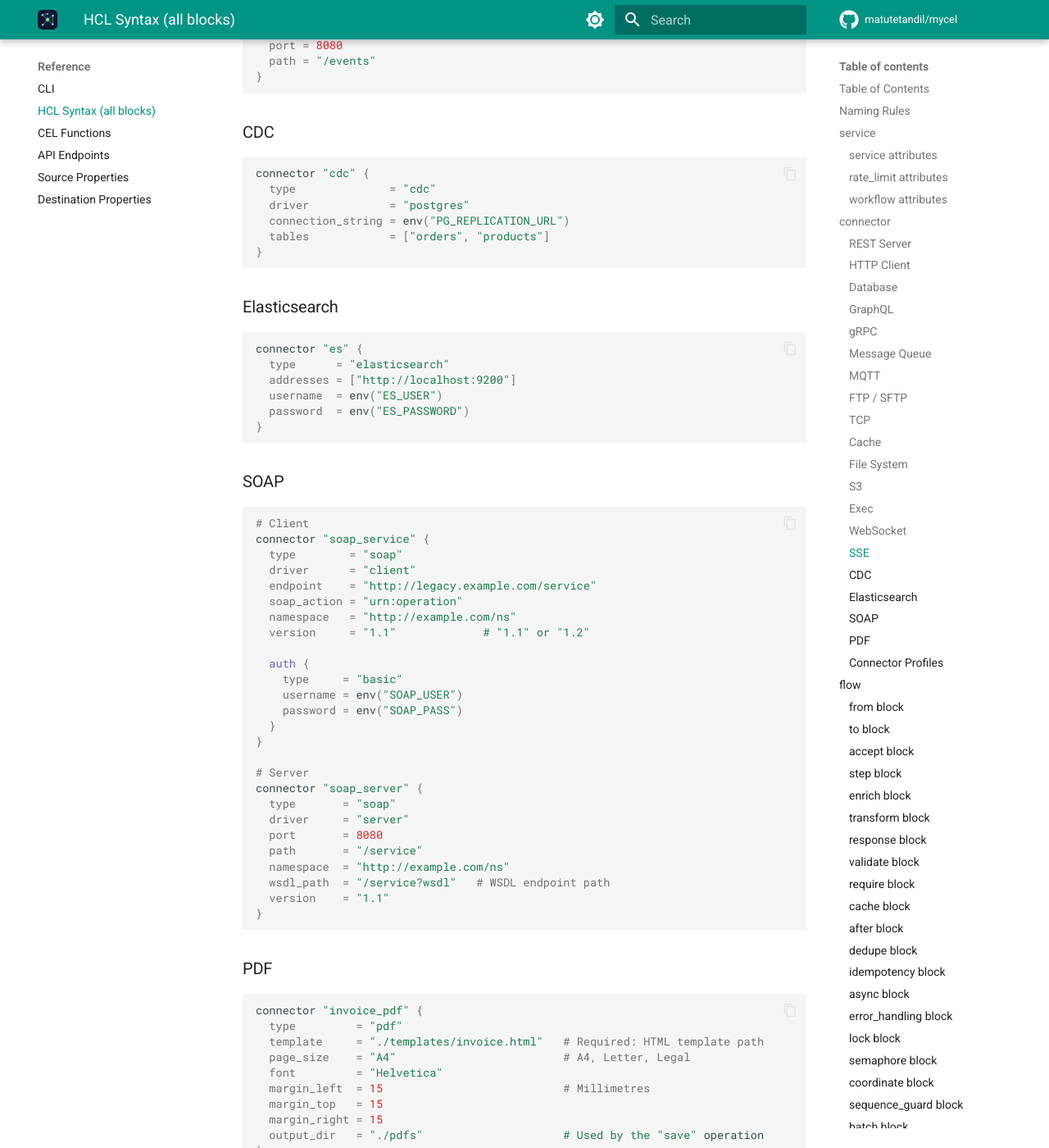
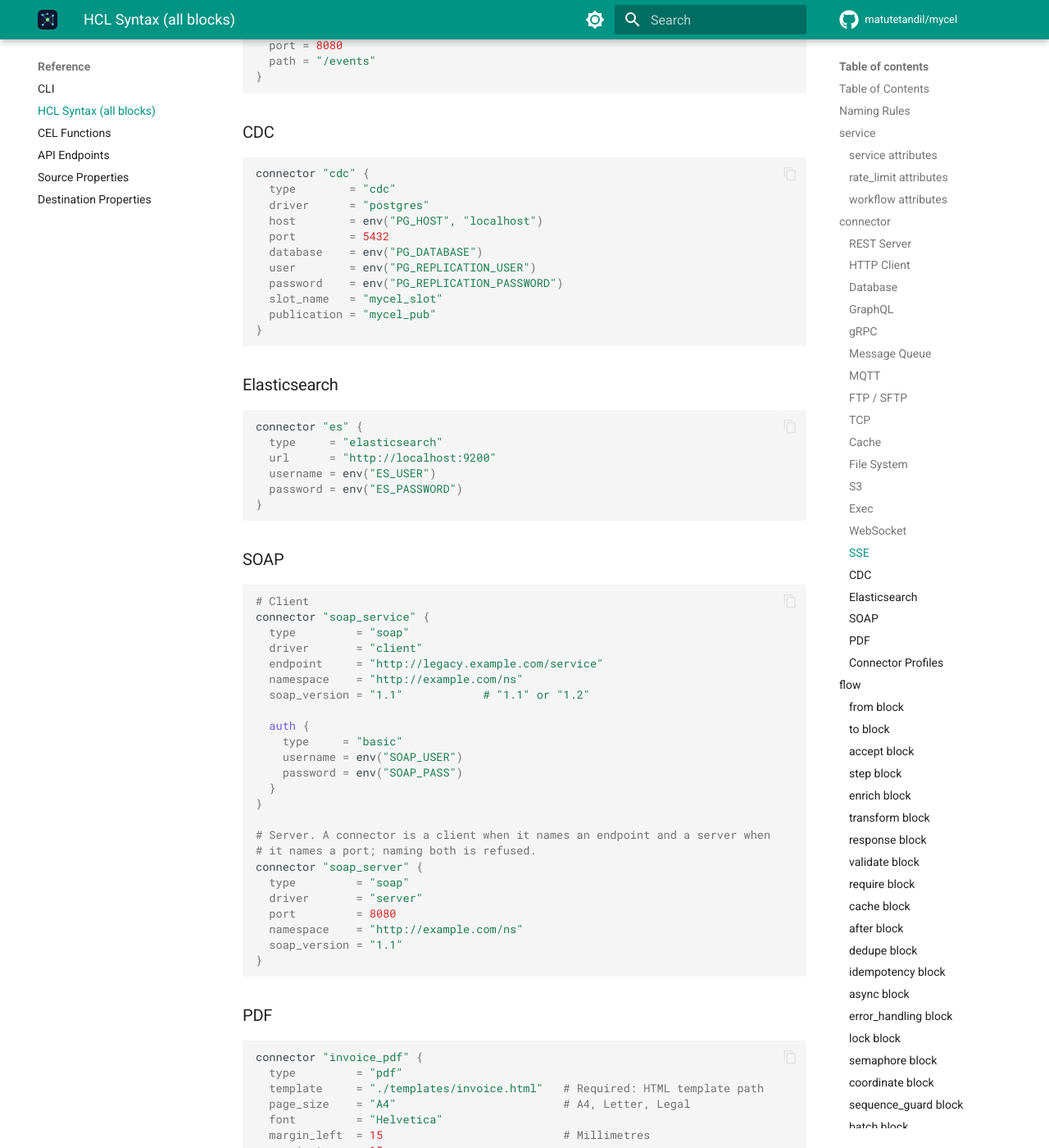
Before and after one commit to matutetandil/mycel, an MkDocs documentation site: the page built from docs/reference/configuration.md, in a window 1280 px wide and 1400 px high, scrolled down 10530 px. Shown: the whole window at 82% size. Built offline with MkDocs 1.6.1 and Material for MkDocs 9.7.7, drawn with Linux system fonts in a browser that asks for light colours; comment, search, counter and statistics services are not loaded; some of the changed text lies outside the part shown.

Commit message:
Fix twenty-two of the documentation blocks that do not parse
Each is a page somebody copies from and gets an error. The semaphore's
max_permits was documented as limit in four places; a CDC connector was
documented with a connection_string and a tables list, when it takes a host, a
database and a publication; Elasticsearch with addresses instead of url; a SOAP
server with a path, a wsdl_path and a version, none of which exist — that
connector is a client when it names an endpoint and a server when it names a
port; GraphQL subscriptions with a transport and a keepalive, where the
attribute is keep_alive_interval and there is only one transport; and the
constraint validate, which is validator.

The backlog is keyed by what each block says rather than the line it sits on. A
line number moves every time anything above it is edited, which made the list
wrong after every fix instead of after every regression — and an edit to a
known-bad block now changes its key, which is right, since it has to be looked
at again.

````diff
--- a/docs/reference/configuration.md
+++ b/docs/reference/configuration.md
@@ -190,9 +190,10 @@ connector "gql" {
   playground_path = "/graphql/playground"
   introspection  = true
 
+  # One or the other: a file, or generated from the type blocks. Naming both
+  # is refused, and naming neither leaves the server with no schema at all.
   schema {
-    path          = "./schema.graphql"
-    auto_generate = true              # Auto-generate from type blocks
+    path = "./schema.graphql"
   }
 
   federation {
@@ -498,10 +498,15 @@ connector "sse" {
 
 ```hcl
 connector "cdc" {
-  type              = "cdc"
-  driver            = "postgres"
-  connection_string = env("PG_REPLICATION_URL")
-  tables            = ["orders", "products"]
+  type        = "cdc"
+  driver      = "postgres"
+  host        = env("PG_HOST", "localhost")
+  port        = 5432
+  database    = env("PG_DATABASE")
+  user        = env("PG_REPLICATION_USER")
+  password    = env("PG_REPLICATION_PASSWORD")
+  slot_name   = "mycel_slot"
+  publication = "mycel_pub"
 }
 ```
 
@@ -509,10 +514,10 @@ connector "cdc" {
 
 ```hcl
 connector "es" {
-  type      = "elasticsearch"
-  addresses = ["http://localhost:9200"]
-  username  = env("ES_USER")
-  password  = env("ES_PASSWORD")
+  type     = "elasticsearch"
+  url      = "http://localhost:9200"
+  username = env("ES_USER")
+  password = env("ES_PASSWORD")
 }
 ```
 
@@ -521,12 +526,11 @@ connector "es" {
 ```hcl
 # Client
 connector "soap_service" {
-  type        = "soap"
-  driver      = "client"
-  endpoint    = "http://legacy.example.com/service"
-  soap_action = "urn:operation"
-  namespace   = "http://example.com/ns"
-  version     = "1.1"             # "1.1" or "1.2"
+  type         = "soap"
+  driver       = "client"
+  endpoint     = "http://legacy.example.com/service"
+  namespace    = "http://example.com/ns"
+  soap_version = "1.1"            # "1.1" or "1.2"
 
   auth {
     type     = "basic"
@@ -535,15 +539,14 @@ connector "soap_service" {
   }
 }
 
-# Server
+# Server. A connector is a client when it names an endpoint and a server when
+# it names a port; naming both is refused.
 connector "soap_server" {
-  type       = "soap"
-  driver     = "server"
-  port       = 8080
-  path       = "/service"
-  namespace  = "http://example.com/ns"
-  wsdl_path  = "/service?wsdl"   # WSDL endpoint path
-  version    = "1.1"
+  type         = "soap"
+  driver       = "server"
+  port         = 8080
+  namespace    = "http://example.com/ns"
+  soap_version = "1.1"
 }
 ```
 
````
Also changed, not shown: other parts of docs/reference/configuration.md (+3 -4 lines), CHANGELOG.md (+1 -1 lines), docs/connectors/graphql.md (+3 -4 lines), docs/core-concepts/types.md (+1 -1 lines), docs/guides/extending.md (+3 -3 lines), docs/guides/real-time.md (+15 -9 lines), 1 other file.
